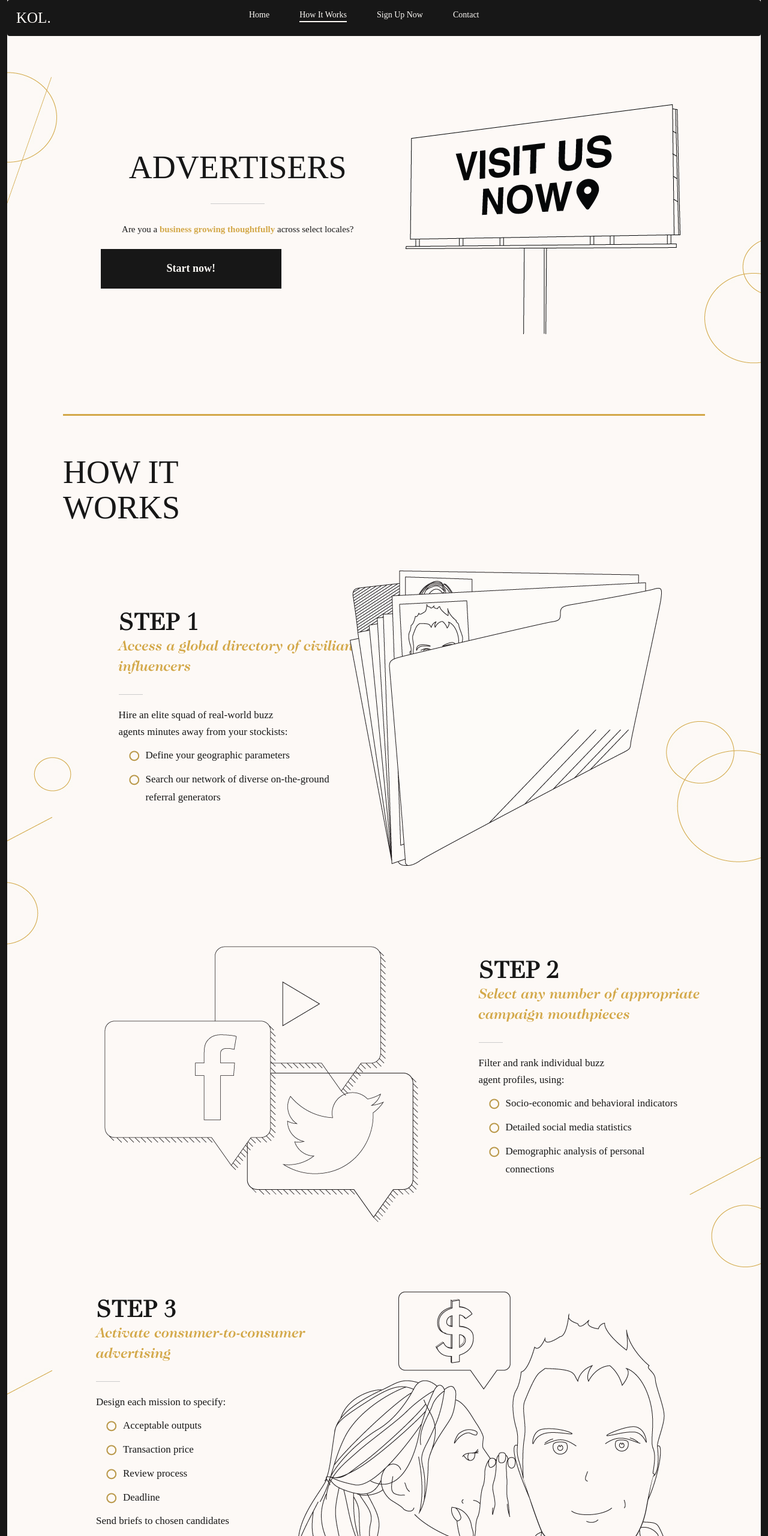
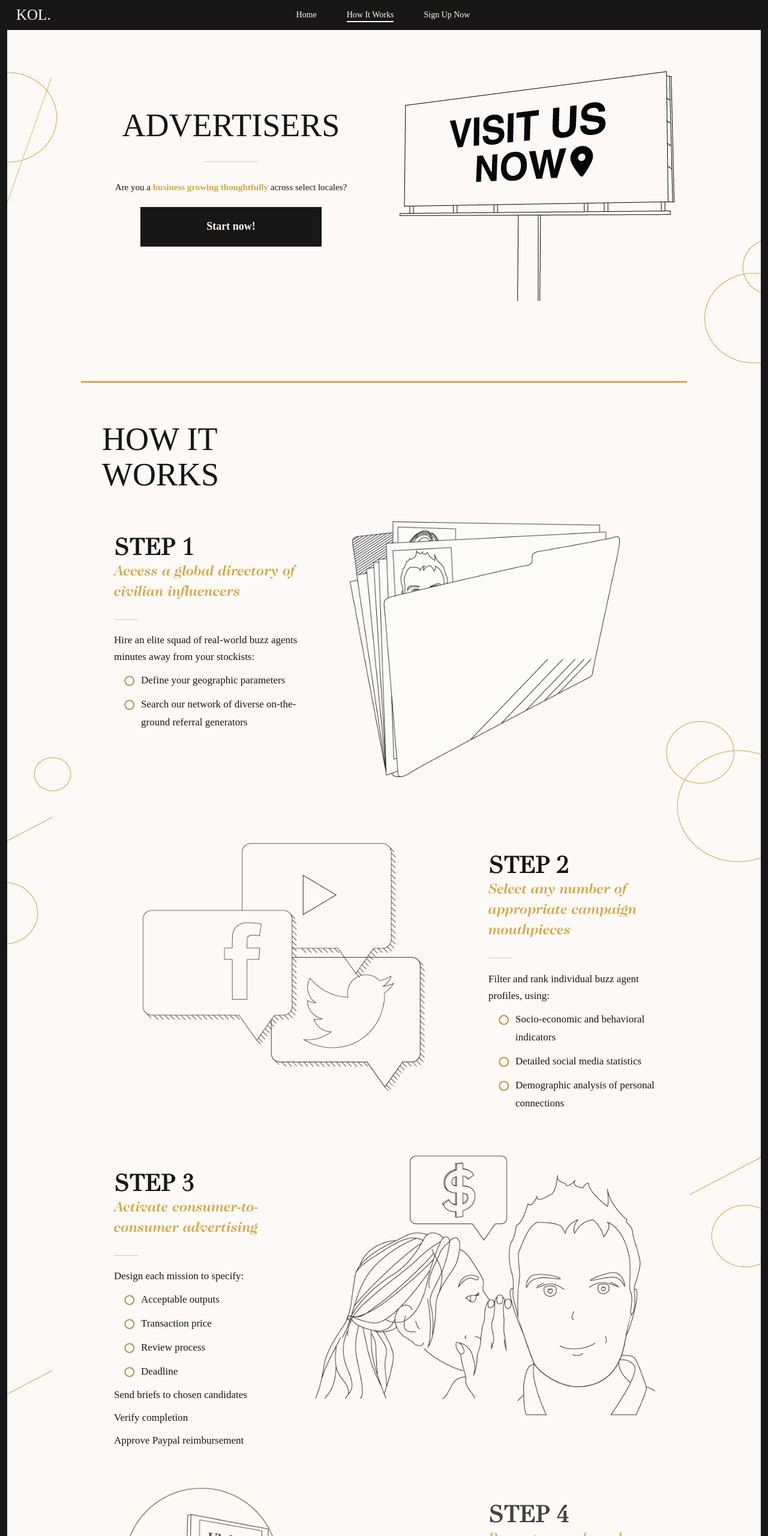
Before and after one commit to bunnywong/kol, a website: page app/advertiser.html in a window 1280 px wide. Shown: the top 2560 px of the page at 60% size. Drawn offline with nearby package versions, Linux system fonts and the light colour scheme; files whose address does not match are found by name.

Commit message:
add pem key to ignore / style update on kol / advertiser page

```diff
--- a/app/advertiser.html
+++ b/app/advertiser.html
@@ -22,24 +22,16 @@
         <div class="container">
           <!-- Brand and toggle get grouped for better mobile display -->
           <div class="navbar-header">
-            <button type="button" class="navbar-toggle collapsed" data-toggle="collapse" data-target="#bs-example-navbar-collapse-1">
-              <span class="sr-only">Toggle navigation</span>
-              <span class="icon-bar"></span>
-              <span class="icon-bar"></span>
-              <span class="icon-bar"></span>
-            </button>
+            <a class="mob-nav-toggle-button mobile-only default" data-toggle="collapse" data-target="#mobile-nav" aria-expanded="false"><span></span></a>
             <a class="navbar-brand" href="index.html">KOL.</a>
           </div>
 
           <!-- Collect the nav links, forms, and other content for toggling -->
-          <div class="collapse navbar-collapse center-block" id="bs-example-navbar-collapse-1">
-            <ul class="nav navbar-nav center-block">
+          <div class="collapse navbar-collapse center-block" id="mobile-nav">
+            <ul class="nav navbar-nav">
               <li role="presentation"><a href="index.html"><span>Home</span></a></li>
-              <li role="presentation"class="active"><a href="#"><span>How It Works</span></a></li>
+              <li role="presentation" class="active"><a href="kol.html"><span>How It Works</span></a></li>
               <li role="presentation"><a href="sign-up-now.html"><span>Sign Up Now</span></a></li>
-              <li role="presentation"><a href="#"><span>Contact</span></a></li>
-            </ul>
-            <ul class="nav navbar-nav navbar-right">
             </ul>
           </div><!-- /.navbar-collapse -->
         </div><!-- /.container -->
@@ -47,11 +39,8 @@
     </nav>
 
     <div class="container-fluid">
-      <div class="container">
-
-        <section class="main-content animated fadeInUp">
-          <div class="row">
-            <div class="col-lg-5 col-lg-offset-1 text-center">
+      <section class="main-content animated fadeInUp advertisers">
+        <div class="float-left left">
           <h2>ADVERTISERS</h2>
           <div class="text-bar center-block"></div>
           <div class="content first">Are you a  <span class="font-brown"><strong>business growing thoughtfully </strong></span>across select locales?</div>
@@ -60,27 +49,26 @@
             <button><strong>Start now!</strong></button>
           </a>
         </div>
-
-            <div class="col-lg-6">
-              <div class="img-wrapper">
-                <img src="images/advertiser-banner-main.png">
-              </div>
-            </div>
+        <div class="img-wrapper float-right right image-pannel">
+          <div class="background-contain-image img-wrapper"></div>
         </div>
       </section>
-
+      <section class="how-it-works">
+        <div class="section-bar center-block"></div>
+        <h2>HOW IT WORKS</h2>
+        <!-- <section class="step step-1 scrollflow -slide-top -opacity">
+          <div class="float-left img-wrapper">
+            <div class="background-contain-image" style="background-image: url('images/kol-step-1.png')"></div>
+          </div>
+          <div class="content-wrapper float-right">
+            <h3 class="font-didot"><strong>STEP 1</strong></h3>
+            <div class="font-big"><strong class="font-brown font-caslon"><em>Join in under 2 minutes!</em></strong></div>
+            <div class="text-bar"><span></span></div>
+            <div class="content"><strong class="font-brown">Create your listing</strong> as a buzz agent “available for hire” to global brands and companies</div>
+          </div>
+        </section> -->
         <section class="step-1 step scrollflow -slide-top -opacity">
-          <div class="section-bar center-block"></div>
-
-            <div class="row">
-              <div class="col-lg-12">
-                <h2>HOW IT WORKS</h2>
-              </div>
-            </div>
-
-            <div class="row">
-              <div class="col-lg-4 col-lg-offset-1 text-left">
-                <div class="content-wrapper">
+          <div class="content-wrapper float-left">
             <h3 class="font-didot"><strong>STEP 1</strong></h3>
             <div class="font-big"><strong class="font-brown font-caslon"><em>Access a global directory of civilian influencers</em></strong></div>
             <div class="text-bar"><span></span></div>
@@ -90,24 +78,15 @@
               <li>Search our network of diverse on-the-ground referral generators</li>
             </ul>
           </div>
-              </div>
-              <div class="col-lg-7">
-                <div class="img-wrapper">
-                  <img src="images/advertiser-step-1.png">
-                </div>
-              </div>
+          <div class="img-wrapper float-right">
+            <div class="background-contain-image" style="background-image: url('images/advertiser-step-1.png')"></div>
           </div>
         </section>
-
         <section class="step-2 step scrollflow -slide-top -opacity">
-          <div class="row">
-            <div class="col-lg-7">
-              <div class="img-wrapper">
-                <img src="images/advertiser-step-2.png">
+          <div class="img-wrapper float-left">
+            <div class="background-contain-image" style="background-image: url('images/advertiser-step-2.png')"></div>
           </div>
-            </div>
-            <div class="col-lg-5">
-              <div class="content-wrapper">
+          <div class="content-wrapper float-right">
             <h3 class="font-didot"><strong>STEP 2</strong></h3>
 
             <div class="font-big"><strong class="font-brown font-caslon"><em>Select any number of appropriate campaign mouthpieces</em></strong></div>
@@ -119,16 +98,10 @@
               <li>Demographic analysis of personal connections</li>
             </ul>
           </div>
-            </div>
-          </div>
         </section>
-
         <section class="step-3 step scrollflow -slide-top -opacity">
-          <div class="row">
-            <div class="col-lg-5">
-              <div class="content-wrapper">
+          <div class="content-wrapper float-left">
             <h3 class="font-didot"><strong>STEP 3</strong></h3>
-
             <div class="font-big"><strong class="font-brown font-caslon"><em>Activate consumer-to-consumer advertising</em></strong></div>
             <div class="text-bar"><span></span></div>
             <div class="content">Design each mission to specify:</div>
@@ -141,26 +114,16 @@
             <div class="content">Send briefs to chosen candidates</div>
             <div class="content">Verify completion</div>
             <div class="content">Approve Paypal reimbursement</div>
-
           </div>
-            </div>
-            <div class="col-lg-7">
-              <div class="img-wrapper">
-                <img src="images/advertiser-step-3.png">
-              </div>
-            </div>
+          <div class="img-wrapper float-right">
+            <div class="background-contain-image" style="background-image: url('images/advertiser-step-3.png')"></div>
           </div>
         </section>
-
         <section class="step-4 step scrollflow -slide-top -opacity">
-          <div class="row">
-            <div class="col-lg-7">
-              <div class="img-wrapper">
-                <img src="images/advertiser-step-4.png">
+          <div class="img-wrapper float-left">
+            <div class="background-contain-image" style="background-image: url('images/advertiser-step-4.png')"></div>
           </div>
-            </div>
-            <div class="col-lg-5">
-              <div class="content-wrapper">
+          <div class="content-wrapper float-right">
             <h3 class="font-didot"><strong>STEP 4</strong></h3>
 
             <div class="font-big"><strong class="font-brown font-caslon"><em>Promote your brand, product or both offline + online</em></strong></div>
@@ -171,14 +134,9 @@
               <li><span class="font-brown">Offline:</span> physically interact with relevant consumers, by neighborhood, school district, workplace, interest group or communal space</li>
             </ul>
           </div>
-            </div>
-          </div>
         </section>
-
         <section class="step-5 step last scrollflow -slide-top -opacity">
-          <div class="row">
-            <div class="col-lg-5">
-              <div class="content-wrapper">
+          <div class="content-wrapper float-left">
             <h3 class="font-didot"><strong>STEP 5</strong></h3>
 
             <div class="font-big"><strong class="font-brown font-caslon"><em>Grow your business</em></strong></div>
@@ -191,17 +149,12 @@
               <li>Craft powerful calls-to-action</li>
             </ul>
           </div>
-            </div>
-            <div class="col-lg-7">
-              <div class="img-wrapper">
-                <img src="images/advertiser-step-5.png">
-              </div>
-
-            </div>
+          <div class="img-wrapper float-right">
+            <div class="background-contain-image" style="background-image: url('images/advertiser-step-5.png')"></div>
           </div>
         </section>
-
-        <footer class="scrollflow -slide-top -opacity">
+      </section>
+      <footer class="scrollflow -opacity">
         <div class="section-bar footer center-block"></div>
         <div class="row">
           <div class="col-lg-10 col-lg-offset-1">
@@ -227,7 +180,6 @@
           </div>
         </div>
       </footer>
-      </div> <!-- .container -->
     </div><!-- .container-fluid -->
 
     <!--[if lt IE 7]>
@@ -236,6 +188,7 @@
 
         <!-- build:js scripts/main.js -->
         <script src="bower_components/jquery/jquery.js"></script>
+        <script src="bower_components/bootstrap/js/collapse.js"></script>
         <script src="libraries/eskju-jquery-scrollflow-master/js/eskju.jquery.scrollflow.min.js"></script>
         <script src="scripts/main.js"></script>
         <script src="scripts/hello.js"></script>
--- a/app/styles/main.less
+++ b/app/styles/main.less
@@ -474,6 +474,12 @@ input:focus::-moz-placeholder {
  color: transparent!important;
 }
 
+.float-left {
+	float: left;
+}
+.float-right {
+	float: right;
+}
 
 /* =Common dom
 -------------------------------------------------- */
@@ -514,6 +520,8 @@ body {
 	font-family : "Baskerville";
 	font-style: normal;
 	border: 12px solid @black;
+	border-top: 0px;
+
 	.browsehappy {
 	  margin     : 0.2em 0;
 	  background : #ccc;
@@ -536,11 +544,10 @@ body {
 		background-color: @black;
 		color: @white;
 		font-size: 14px;
-		padding-bottom: 10px;
 		border: 0px;
 		.navbar-brand {
 			font-size: 25px;
-			top: 5px;
+			// top: 5px;
 			left: 0px;
 			position: absolute;
 			&, &:hover {
@@ -549,7 +556,7 @@ body {
 		}
 		ul.nav {
 			float: none;
-			width: 500px;
+			width: 343px;
 			li {
 				margin: 0px 10px;
 				a {
@@ -623,10 +630,34 @@ body {
 	}
 }
 
-
+.container-fluid section {
+	margin-top: 50px;
+	max-width: 1060px;
+	padding: 0 25px;
+	margin-left: auto;
+	margin-right: auto;
+	position: relative;
+	&:after {
+		content: "";
+		display: table;
+		clear: both;
+	}
+}
 /* =Header
 -------------------------------------------------- */
+.navbar {
+	border-radius: 0px;
+}
+.navbar-header {
+	height: 50px;
+}
 
+.navbar-nav {
+	@media (min-width: 768px) {
+		.center-block;
+
+	}
+}
 .mob-nav-toggle-button {
 
 	position: absolute;
@@ -676,6 +707,26 @@ body {
     transform: translateY(-10px) rotate(-45deg);
     top: 10px;
   }
+
+	&.default {
+		top: 0px;
+	  right: 0px;
+
+		span,
+		span:before,
+		span:after {
+			background-color: white;
+			@media (min-width: 768px) {
+				display: none;
+			}
+
+		}
+
+		&.active span {
+			background-color: transparent;
+
+		}
+	}
 }
 
 
@@ -715,7 +766,7 @@ body.home {
 		ul.nav.home {
 			margin-top: 15px;
 			font-size: 14px;
-			max-width: 530px;
+			max-width: 362px;
 			overflow: hidden;
 			.responsive-mobile({
 				// margin-top: 0px;
@@ -861,7 +912,7 @@ body.home {
 
 			div.content-wrapper {
 				position: absolute;
-				max-width: 500px;
+				max-width: 440px;
 				.responsive-mobile({
 					position: relative;
 				});
@@ -947,16 +998,9 @@ body.home {
 		}
 
 	}// !.container-fluid
-
 	.select-my-role,
 	.key-opinion-leaders,
 	section.content.advertisers {
-		margin-top: 50px;
-		padding: 0 25px;
-		max-width: 1060px;
-		margin-left: auto;
-		margin-right: auto;
-		position: relative;
 		.responsive-mobile({
 			margin-top: 20px;
 			padding: 0 10px;
@@ -968,52 +1012,44 @@ body.home {
  		PerfectPixel: 25 / 0
 -------------------------------------------------- */
 body.tutorial {
-	border-top: 0px;
-	&.kol {
-		background-image: url("../images/background-kol.jpg");
-		background-position: center -60px;
-		section.last {
-			margin-bottom: 65px;
-		}
-	}
-	&.advertisers { // User [s] name as here only
-		background-image: url("../images/background-advertiser.jpg");
-		background-position: center -40px;
-		section.last {
-			margin-bottom: 65px;
-		}
-	}
 	button {
-		margin-top: 30px;
+		margin: 30px auto 0 auto;
 		padding: 10px 30px 15px 30px;
 	}
 	h2 {
 		font-size: 54px;
-		margin-top: 110px;
+	}
+	.img-wrapper {
+		width: 100%;
+		height: 100%;
 	}
 	section.main-content {
+		text-align: center;
+		margin-top: 110px;
+
+
 		.text-bar {
 			height: 1px;
 			width: 90px;
 			border-bottom: 1px solid @gray;
 			margin-top: 30px;
 		}
-		div.content {
+		.content {
+			max-width: 400px;
+			margin: auto;
 			&.first {
 				margin-top: 30px;
 			}
 			font-size: 15px;
 			line-height: 25px;
 		}
-		.img-wrapper {
-			margin-top: 155px;
+		a:hover {
+			text-decoration: none;
 		}
 	}
-
-	section.step {
+	section.how-it-works {
 		.section-bar {
 			margin-top: 130px;
-			width: 1070px;
 			height: 1px;
 			border-bottom: 3px solid @orange;
 		}
@@ -1022,14 +1058,12 @@ body.tutorial {
 			margin-left: 35px;
 			margin-top: 65px;
 		}
-		.img-wrapper {
-			margin-top: -50px;
-			position: relative;
 	}
+	section.step {
+		margin-top: 30px;
 		.content-wrapper {
-			margin-top: 120px;
-			margin-left: 55px;
-			width: 290px;
+			width: 35%;
+			padding: 20px 0 0 30px;
 			h3 {
 				font-size: 38px;
 			}
@@ -1052,41 +1086,59 @@ body.tutorial {
 				margin-top: 10px;
 			}
 		}
+		.img-wrapper {
+			margin-top: -50px;
+			position: relative;
+			height: 400px;
+			padding: 45px 0;
+			width: 65%;
+			div {
+				height: 100%;
+			}
 
+		}
+	}
+
+	&.kol {
+		background-image: url("../images/background-kol.jpg");
+		background-position: center -60px;
+		section.kol {
+			.left, .right {
+				max-width: 500px;
+				width: 50%;
+			}
+			.image-speaker {
+				height: 400px;
+				padding: 45px 0;
+				.img-wrapper {
+					background-image: url('../images/kol-banner-main.png');
+				}
+			}
+		}
+
+
+		section.step-1 {
+			margin-top: -30px;
 		}
 		section.step-2 {
 			.content-wrapper {
-			margin-left: 10px;
-			margin-top: 210px;
-			width: 230px;
-		}
-		.img-wrapper {
-			margin-top: 115px;
-			margin-left: 30px;
-			position: relative;
+				text-align: right;
 			}
 		}
-	section.step-3 {
-		.content-wrapper {
-			margin-top: 260px;
-			margin-left: 70px;
+		section.last {
+			margin-bottom: 65px;
 		}
-		.img-wrapper {
-			margin-top: 105px;
-			margin-left: 50px;
+
 	}
-	}
-	button.last {
-		margin-top: 80px;
-	}
-}
-body.advertisers { // PerfectPixel: 120 / 0
+
+	&.advertisers { // User [s] name as here only
+		background-image: url("../images/background-advertiser.jpg");
+		background-position: center -40px;
 		section {
 			ul {
 				margin-left: 5px;
 				list-style:none;
 				padding-left: 0px;
-			width: 350px;
 				li {
 					margin-top: 10px;
 					font-size: 17px;
@@ -1096,75 +1148,46 @@ body.advertisers { // PerfectPixel: 120 / 0
 				}
 			}
 		}
-	.font-big {
-		width: 400px;
+		section.advertisers {
+
+			.left, .right {
+				max-width: 500px;
+				width: 50%;
 			}
-	.content-wrapper {
-		width: 350px;
+			.image-pannel {
+				height: 400px;
+				margin-top: -50px;
+				.img-wrapper {
+					background-image: url('../images/advertiser-banner-main.png');
 				}
+			}
+		}
+		section.how-it-works {
+			.section-bar {
+				margin-top: 125px;
+			}
+		}
+		section.step {
+			.img-wrapper {
+				margin-top: -40px;
+				height: 540px;
+			}
+		}
+		section.last {
+			margin-bottom: 65px;
+		}
+	}
+
+
+	button.last {
+		margin-top: 50px;
+	}
+}
+body.advertisers { // PerfectPixel: 120 / 0
 	section.main-content {
-		h2 {
-			margin-top: 170px;
-		}
-		.img-wrapper {
-			margin-top: 85px;
-		}
 		button {
 			margin-top: 20px;
 			padding: 20px 110px 20px 110px;
-		}
-	}
-	section.step-1 {
-		.section-bar {
-			margin-top: 125px;
-		}
-		.content-wrapper {
-			margin-top: 130px;
-			margin-left: 30px;
-		}
-		.img-wrapper {
-			margin-top: 50px;
-			margin-left: 10px;
-		}
-	}
-	section.step-2 {
-		.img-wrapper {
-			margin-top: 100px;
-			margin-left: 90px;
-		}
-		.content-wrapper {
-			margin-top: 140px;
-			margin-left: 45px;
-		}
-	}
-	section.step-3 {
-		.content-wrapper {
-			margin-top: 105px;
-			margin-left: 90px;
-		}
-		.img-wrapper {
-			margin-top: 85px;
-			margin-left: -100px;
-		}
-	}
-	section.step-4 {
-		.img-wrapper {
-			margin-top: 180px;
-			margin-left: 80px;
-		}
-		.content-wrapper {
-			margin-top: 185px;
-			margin-left: 60px;
-		}
-	}
-	section.step-5 {
-		.content-wrapper {
-			margin-top: 165px;
-			margin-left: 105px;
-		}
-		.img-wrapper {
-			margin-top: 120px;
-			margin-left: 25px;
 		}
 	}
 	section.last {
@@ -1205,6 +1228,7 @@ body.sign-up-now {
 		}// !section.header
 
 		section.tab-container {
+			padding: 0;
 			.disable {
 				// TODO:
 				opacity: 0.5;
```
Also changed, not shown: app/index.html (+1 -3 lines), app/kol.html (+25 -60 lines), app/sign-up-now-finish.html (+5 -14 lines), app/sign-up-now.html (+3 -11 lines), app/styles/main.css, 2 other files. Lines whose indentation alone changed are shown as unchanged.
